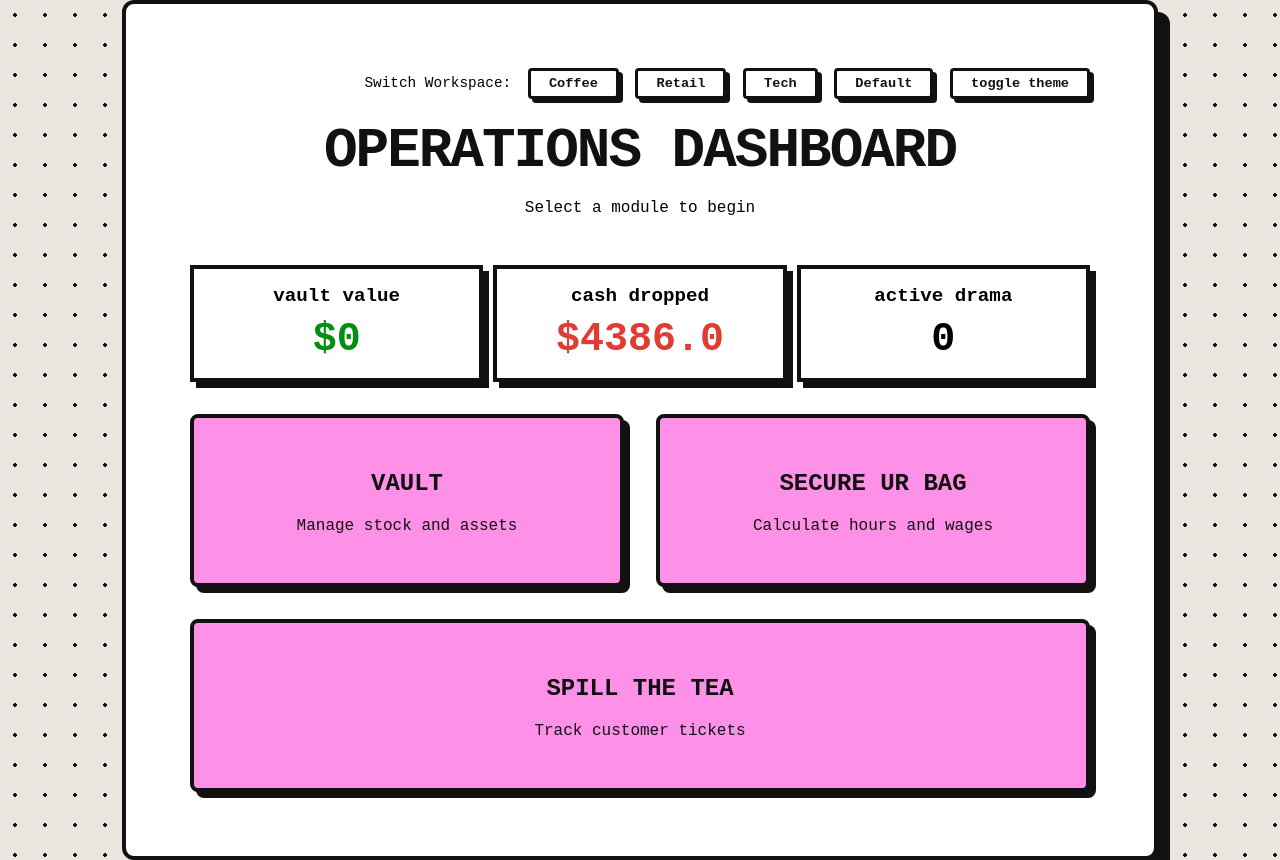
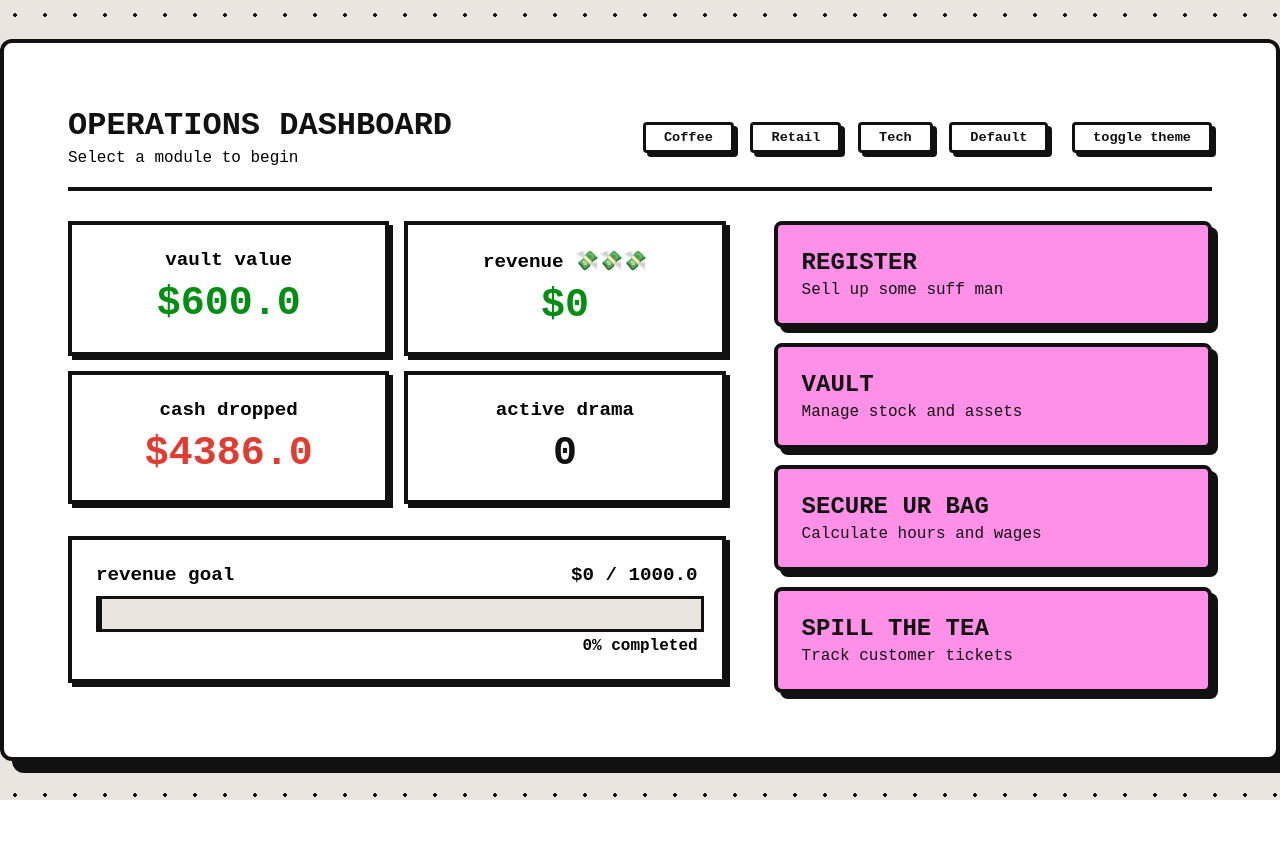
Before and after one commit to Poorvi230/Sm-Business-Manager, a Flask app: page / in a window 1280 px wide. After the commit the page ends 800 px from the top, so only its background shows below. Run offline with Flask 3, Linux system fonts and the light colour scheme.

Commit message:
worked on alignment

```diff
--- a/app.py
+++ b/app.py
@@ -23,6 +23,7 @@ app_data = load_db()
 inventory_db = app_data["inventory"]
 payroll_db = app_data["payroll"]
 crm_db = app_data["crm"]
+order_db = []
 
 def get_brand():
     industry = session.get('industry', 'default')
@@ -55,10 +56,23 @@ def home():
         if ticket['status'] == 'Open':
             open_tickets += 1
 
+    total_revenue = 0
+    for order in order_db:
+        total_revenue += order['revenue']
+
+    revenue_target = 1000.0
+    if total_revenue >= revenue_target:
+        progress_percent = 100
+    else:
+        progress_percent = int((total_revenue / revenue_target) * 100)
+
     stats = {
         "vault_value": round(vault_value, 2),
         "payroll_total": round(total_payroll, 2),
-        "open_tickets": open_tickets
+        "open_tickets": open_tickets,
+        "revenue": round(total_revenue, 2),
+        "progress": progress_percent,
+        "target": revenue_target
     }
 
     return render_template('index.html', brand=get_brand(), stats=stats)
@@ -110,6 +124,9 @@ def payroll():
         pay_stub = {
             "id": len(payroll_db) + 1,
             "name": emp_name,
+            "net_pay": round(net_pay, 2),
+            "overtime_pay": round(overtime_pay, 2),
+            "tax": round(estimated_tax, 2),
             "net_pay": round(net_pay, 2)
         }
         payroll_db.append(pay_stub)
@@ -161,5 +178,41 @@ def print_stub(stub_id):
 
     return render_template('receipt.html', stub=target_stub, brand=get_brand())
 
+@app.route('/register', methods=['GET', 'POST'])
+def register():
+    if request.method == 'POST':
+        item_id = int(request.form.get('item_id'))
+        qty_sold = int(request.form.get('qty_sold'))
+
+        for item in inventory_db:
+            if item['id'] == item_id:
+                if item['quantity'] >= qty_sold:
+                    item['quantity'] -= qty_sold
+
+                    revenue = item['price'] * qty_sold
+                    order_db.append({"item": item['name'], "qty": qty_sold, "revenue": revenue})
+
+                    save_db()
+                    flash(f"Cha-Ching! Sold {qty_sold} x {item['name']} for ${revenue}!")
+                else:
+                    flash(f"{item['name']} in vault is dried up 🥀")
+
+                return redirect(url_for('register'))
+
+            return render_template('register.html', items=inventory_db, orders=order_db, brand=get_brand())
+
+        return render_template('register.html', items=inventory_db, orders=order_db, brand=get_brand())
+
+@app.route('/restock/<int:item_id>/<action>')
+def restock_item(item_id, action):
+    for item in inventory_db:
+        if item['id'] == item_id:
+            if action == 'add':
+                item['quantity'] += 1
+            elif action == 'sub' and item['quantity'] > 0:
+                item['quantity'] -= 1
+    save_db()
+    return redirect(url_for('inventory'))
+
 if __name__ == '__main__':
     app.run(debug=True)
--- a/business_data.json
+++ b/business_data.json
@@ -1,5 +1,12 @@
 {
-    "inventory": [],
+    "inventory": [
+        {
+            "id": 1,
+            "name": "lol",
+            "quantity": 2,
+            "price": 300.0
+        }
+    ],
     "payroll": [
         {
             "id": 1,
--- a/templates/index.html
+++ b/templates/index.html
@@ -2,16 +2,16 @@
 <html lang="en">
     <head>
     <meta charset="UTF-8">
-        <meta name="viewport" content="width=device-width, initial-scale=1.0">
+    <meta name="viewport" content="width=device-width, initial scale=1.0">
     <title>Small Business Suite</title>
     <link rel="stylesheet" href="{{ url_for('static', filename='style.css')}}">
     </head>
     <body class="{{ brand.theme }}">
 
-        {% with messages = get_flashed_messages() %}
+        {% with messages= get_flashed_messages() %}
         {% if messages %}
         <div style="position: fixed; top: 20px; right: 20px; z-index: 1000; display: flex; flex-direction: column; gap: 10px;">
-                {% for message in messages %}
+            {% for messages in messages %}
             <div style="background: #F7D002; border: 3px solid #111; padding: 15px 25px; font-weight: 900; box-shadow: 4px 4px 0px #111; animation: slideIn 0.3s ease;">
                 {{ message }}
             </div>
@@ -20,52 +20,77 @@
         {% endif %}
         {% endwith %}
 
-<div class="glass-container">
-    <div style="text-align: right; margin-bottom: 20px; font-size: 0.9rem;">
-        Switch Workspace:
+        <div class="glass-container" style="max-width: 1200px; width: 95%;">
+
+            <div style="display: flex; justify-content: space-between; align-items: center; border-bottom: 4px solid var(--border-color); padding-bottom: 20px; margin-bottom: 30px;">
+            <div>
+            <h1 class="brand-name" style="margin: 0; color: {{ brand.color }}; text-transform: uppercase;">{{ brand.name }}</h1>
+            <p style="margin: 5px 0 0 0;">Select a module to begin</p>
+        </div>
+        <div style="font-size: 0.9rem;">
             <a href="/?industry=coffee" class="theme-pill">Coffee</a>
             <a href="/?industry=clothing" class="theme-pill">Retail</a>
-        <a href="/?industry=tech" class="theme-pill">Tech</a>
+            <a href="/industry=tech" class="theme-pill">Tech</a>
             <a href="/?industry=default" class="theme-pill">Default</a>
+            <button onclick="document.body.classList.toggle('dark-mode')" class="theme-pill" style="cursor: pointer; margin-left: 15px;">Toggle Theme</button>
+        </div>
+    </div>
+    <div style="display: grid; grid-template-columns: 1.5fr 1fr; gap: 3rem;">
 
-        <button onclick="document.body.classList.toggle('dark-mode')"
-        class="theme-pill" style="cursor: pointer;">Toggle Theme</button>
-    </div>
-    <header>
-       <h1 class="brand-name" style="color: {{ brand.color }}; text-transform: uppercase;">{{ brand.name }}</h1>
-            <p>Select a module to begin</p>
-        </header>
-
-        <div style="display: flex; gap: 10px; margin-bottom: 2rem;">
-            <div style="flex: 1; background: #fff; border: 4px solid var(--border-color); padding: 1rem; text-align: center; box-shadow: 6px 6px 0px var(--border-color);">
+        <div>
+        <div style="display: grid; grid-template-columns: 1fr 1fr; gap: 15px; margin-bottom: 2rem;">
+            <div style="background: #fff; border: 4px solid var(--border-color); padding: 1.5rem; text-align: center; box-shadow: 4px 4px 0px var(--border-color);">
                 <h3 style="margin: 0; font-size: 1.2rem;">vault value</h3>
                 <h2 style="color: #008F11; font-size: 2.5rem; margin: 10px 0 0;">${{ stats.vault_value }}</h2>
         </div>
-            <div style="flex: 1; background: #fff; border: 4px solid var(--border-color); padding: 1rem; text-align: center; box-shadow: 6px 6px 0px var(--border-color);">
+        <div style="background: #fff; border: 4px solid var(--border-color); padding: 1.5rem; text-align: center; box-shadow: 4px 4px 0px var(--border-color);">
+                 <h3 style="margin: 0; font-size: 1.2rem;">revenue 💸💸💸</h3>
+                 <h2 style="color: #008F11; font-size: 2.5rem; margin: 10px 0 0;">${{ stats.revenue }}</h2>
+         </div>
+         <div style="background: #fff; border: 4px solid var(--border-color); padding: 1.5rem; text-align: center; box-shadow: 4px 4px 0px var(--border-color);">
                 <h3 style="margin: 0; font-size: 1.2rem;">cash dropped</h3>
-                <h2 style="color: #E03C31; font-size: 2.5rem; margin: 10px 0 0 0;">${{ stats.payroll_total }}</h2>
+               <h2 style="color: #E03C31; font-size: 2.5rem; margin: 10px 0 0;">${{ stats.payroll_total }}</h2>
          </div>
-            <div style="flex: 1; background: #fff; border: 4px solid var(--border-color); padding: 1rem; text-align: center; box-shadow: 6px 6px 0px var(--border-color);">
+         <div style="background: #fff; border: 4px solid var(--border-color); padding: 1.5rem; text-align: center; box-shadow: 4px 4px 0px var(--border-color);">
             <h3 style="margin: 0; font-size: 1.2rem;">active drama</h3>
-                <h2 style="font-size: 2.5rem; margin: 10px 0 0 0;">{{ stats.open_tickets }}</h2>
+            <h2 style="color: #111; font-size: 2.5rem; margin: 10px 0 0;">{{ stats.open_tickets }}</h2>
          </div>
         </div>
 
-        <div class="module-grid">
-            <a href="/inventory" class="glass-card">
-                <h2>VAULT</h2>
-                <p>Manage stock and assets</p>
+        <!--trackin goals-->
+        <div style="background: #fff; border: 4px solid var(--border-color); padding: 1.5rem; box-shadow: 4px 4px 0px var(--border-color);">
+            <div style="display: flex; justify-content: space-between; margin-bottom: 10px;">
+                <h3 style="margin: 0; font-size: 1.2rem;">revenue goal</h3>
+                <h3 style="margin: 0; font-size: 1.2rem;">${{ stats.revenue }} / {{ stats.target }}</h3>
+            </div>
+            <div style="width: 100%; background: var(--theme-bg); border: 3px solid var(--border-color); height: 30px;">
+                <div style="width: {{ stats.progress }}%; background: #00FF411; height: 100%; border-right: 3px solid var(--border-color); transition: width 0.5s ease;"></div>
+            </div>
+            <p style="text-align: right; margin: 5px 0 0 0; font-weight: bold;">{{ stats.progress }}% completed</p>
+        </div>
+     </div>
+     <!--modules for right-->
+     <div>
+        <div style="display: flex; flex-direction: column; gap: 1rem;">
+            <a href="/register" class="glass-card" style="text-align: left; padding: 1.5rem;">
+                <h2 style="margin: 0;">REGISTER</h2>
+                <p style="margin: 5px 0 0 0;">Sell up some suff man</p>
             </a>
-            <a href="/payroll" class="glass-card">
-                <h2>SECURE UR BAG</h2>
-                <p>Calculate hours and wages</p>
+            <a href="/inventory" class="glass-card" style="text-align: left; padding: 1.5rem;">
+                <h2 style="margin: 0;">VAULT</h2>
+                <p style="margin: 5px 0 0 0;">Manage stock and assets</p>
             </a>
-            <a href="/crm" class="glass-card">
-                <h2>SPILL THE TEA</h2>
-                <p>Track customer tickets</p>
+            <a href="/payroll" class="glass-card" style="text-align: left; padding: 1.5rem;">
+                <h2 style="margin: 0;">SECURE UR BAG</h2>
+                <p style="margin: 5px 0 0 0;">Calculate hours and wages</p>
+            </a>
+            <a href="/crm" class="glass-card" style="text-align: left; padding: 1.5rem;">
+                <h2 style="margin: 0;">SPILL THE TEA</h2>
+                <p style="margin: 5px 0 0 0;">Track customer tickets</p>
             </a>
         </div>
      </div>
-
+    </div>
+ </div>
 </body>
 </html>
```
Also changed, not shown: templates/inventory.html (+8 -4 lines), templates/register.html (added, +56 -0 lines). Lines whose indentation alone changed are shown as unchanged.
